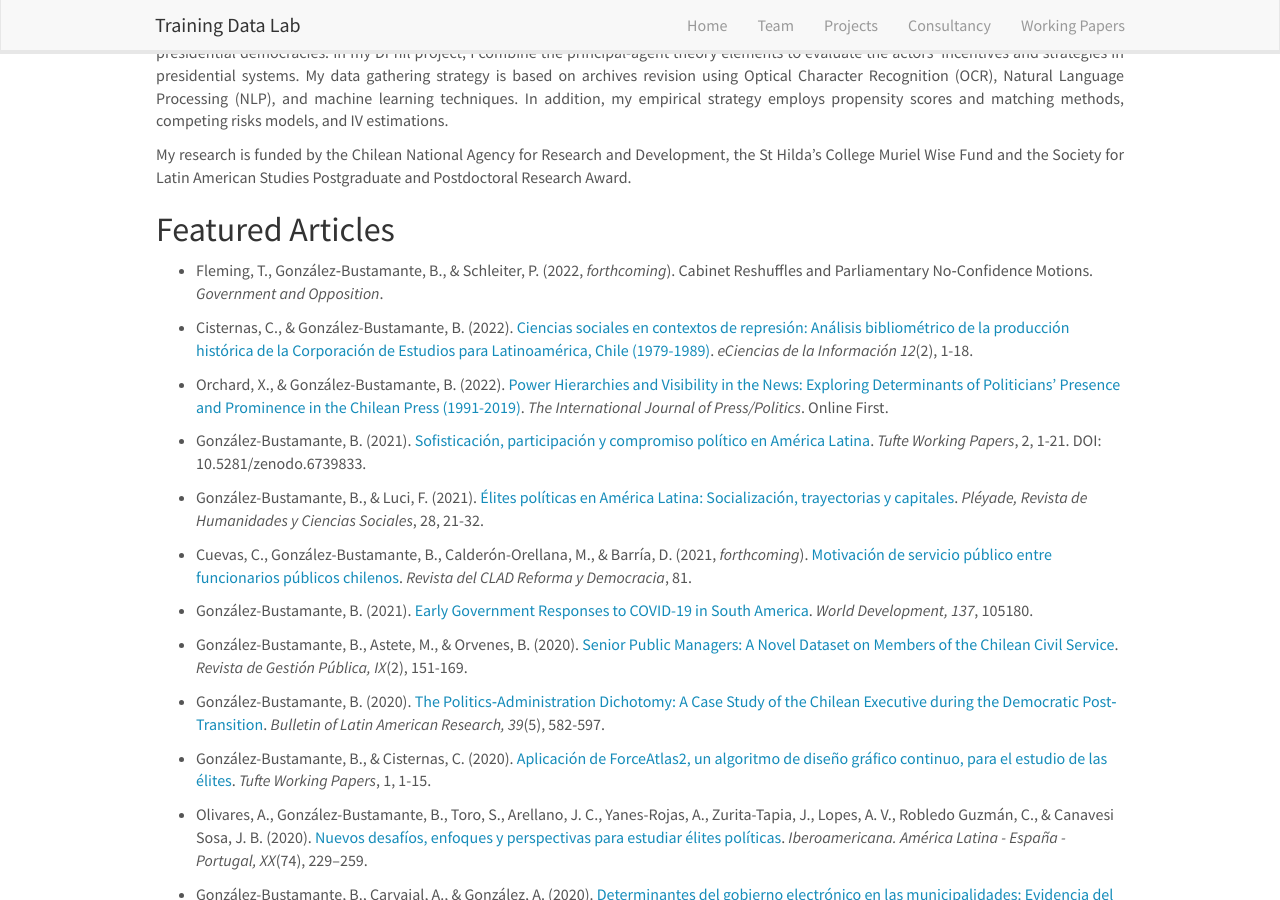
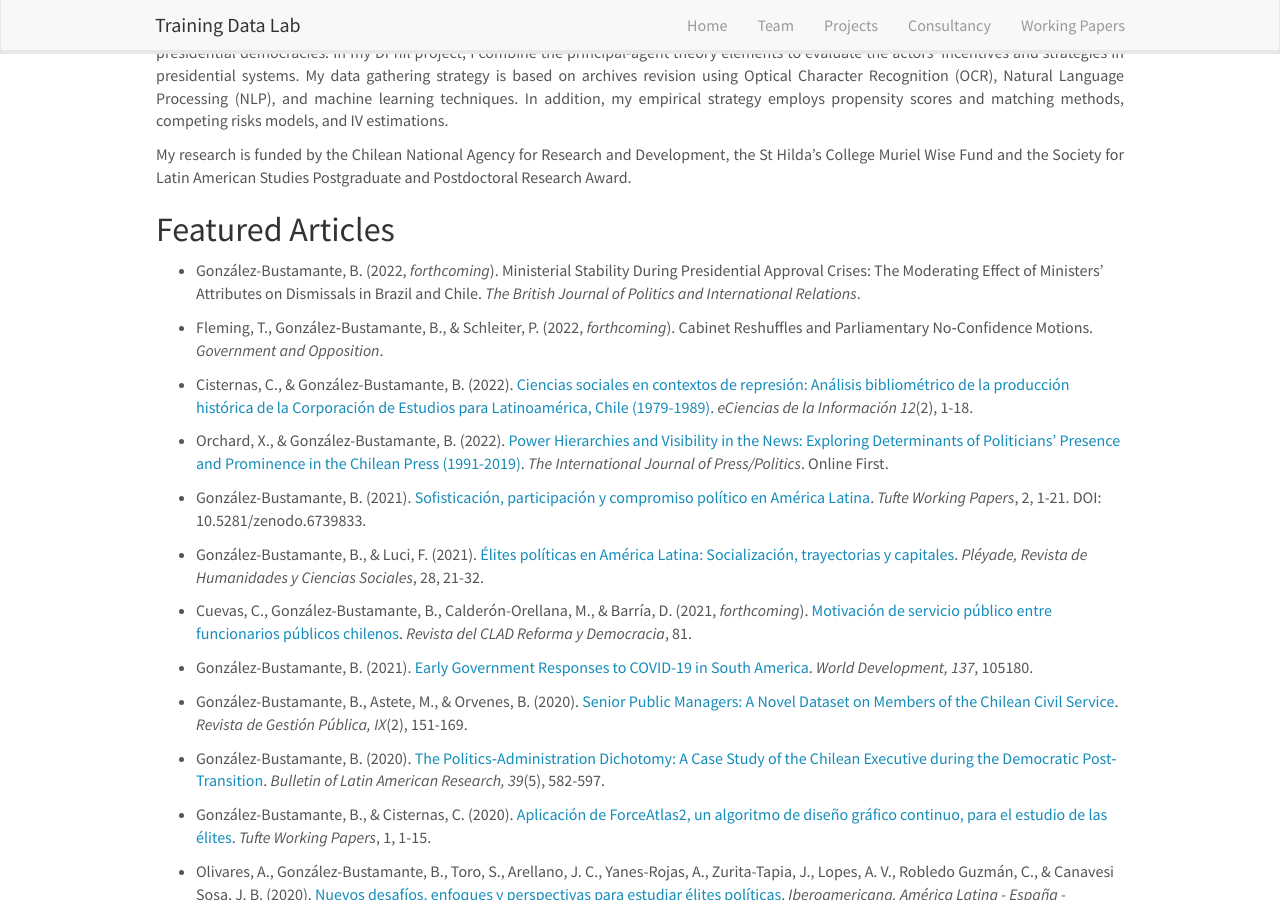
Before and after one commit to training-datalab/old-training-datalab.com, a Jekyll site: the page built from _pages/bgonzalezbustamante.md, in a window 1280 px wide and 900 px high, scrolled down 312 px. Built offline with Jekyll 4.4.1, drawn with Linux system fonts in a browser that asks for light colours; nearby versions of some CDN libraries.

Commit message:
Update bgonzalezbustamante.md

```diff
--- a/_pages/bgonzalezbustamante.md
+++ b/_pages/bgonzalezbustamante.md
@@ -19,6 +19,8 @@ permalink: /team/bgonzalezbustamante/
 <p align=" justify">My research is funded by the Chilean National Agency for Research and Development, the St Hilda’s College Muriel Wise Fund and the Society for Latin American Studies Postgraduate and Postdoctoral Research Award.</p>
 
 ## Featured Articles
+
+* González-Bustamante, B. (2022, *forthcoming*). Ministerial Stability During Presidential Approval Crises: The Moderating Effect of Ministers’ Attributes on Dismissals in Brazil and Chile. *The British Journal of Politics and International Relations*.
 
 * Fleming, T., González‑Bustamante, B., & Schleiter, P. (2022, *forthcoming*). Cabinet Reshuffles and Parliamentary No‑Confidence Motions. *Government and Opposition*.
 
```
